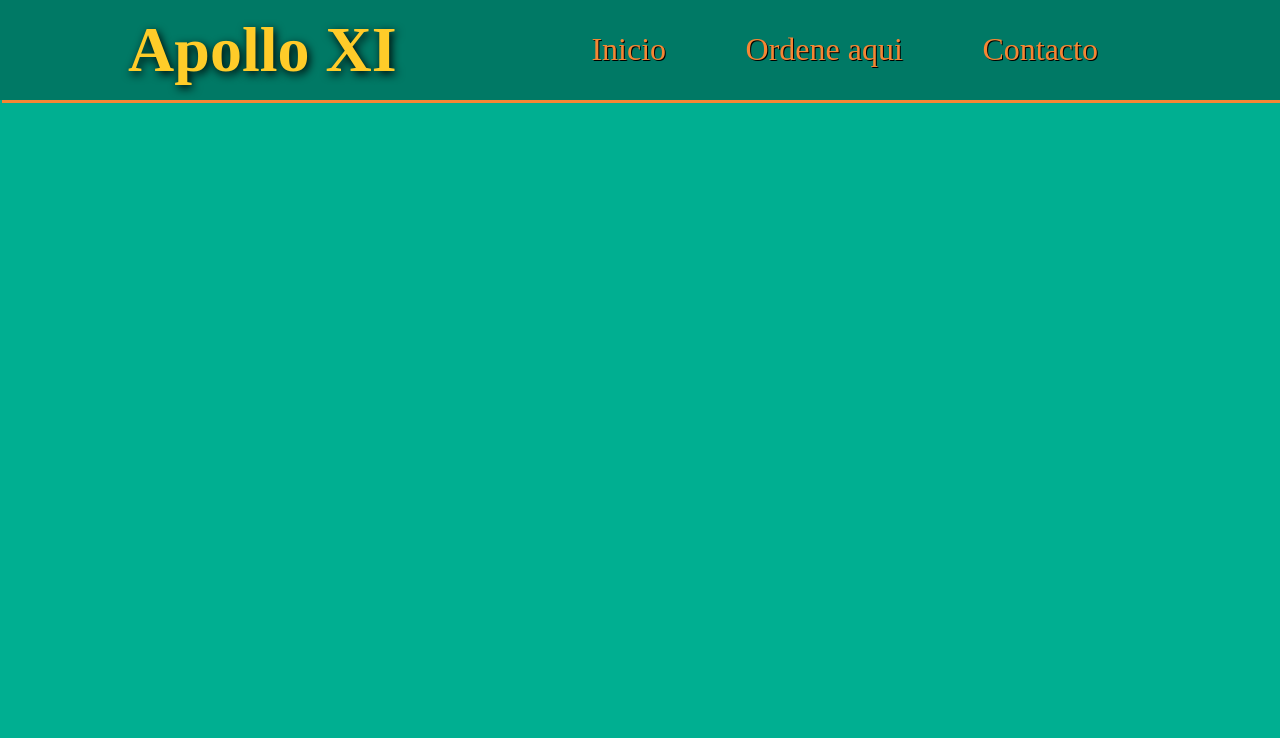
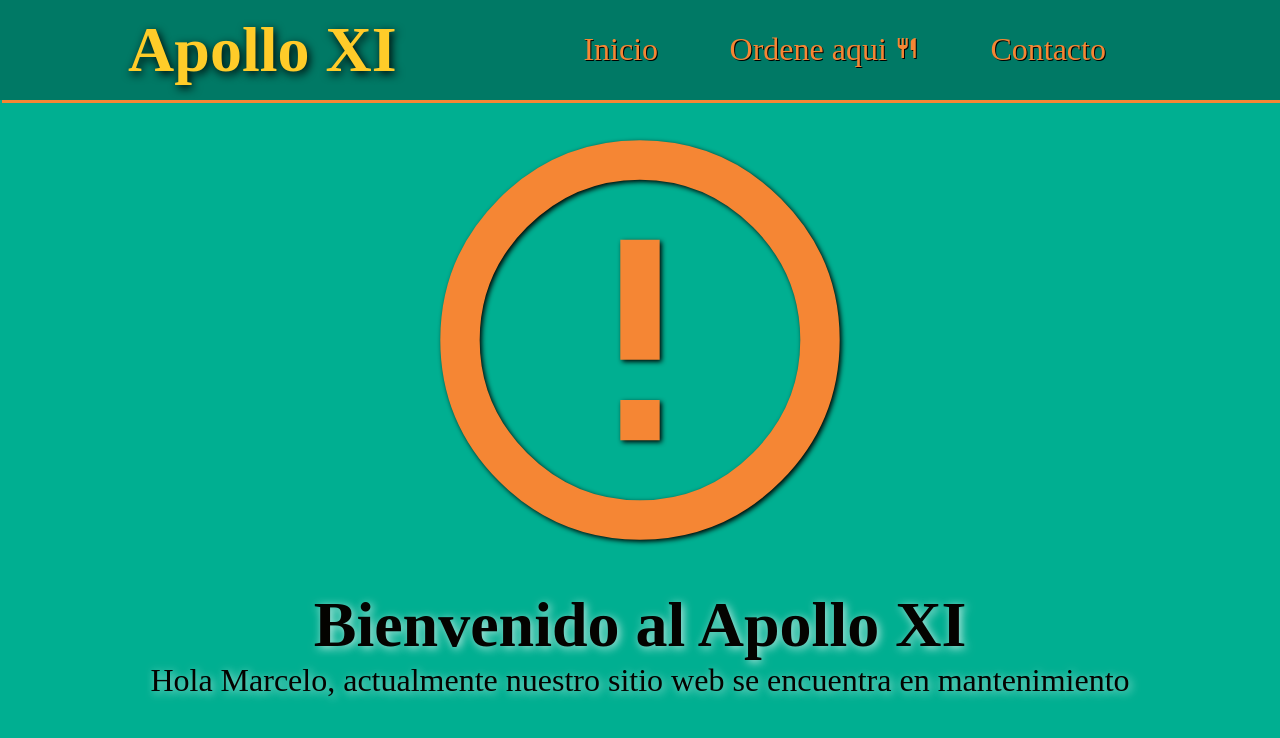
Before and after one commit to Joaquinmerida/REACT, a React (Create React App) app in the folder apolo/: page / in a window 1280 px wide. Shown: the top 738 px of the page. Built offline with nearby package versions, Linux system fonts and the light colour scheme.

Commit message:
tercer entrega

```diff
--- a/apolo/public/index.html
+++ b/apolo/public/index.html
@@ -11,6 +11,8 @@
     />
     <link rel="apple-touch-icon" href="%PUBLIC_URL%/logo192.png" />
     <link rel="manifest" href="%PUBLIC_URL%/manifest.json" />
+    <link href="https://fonts.googleapis.com/icon?family=Material+Icons"
+      rel="stylesheet">
     <title>React App</title>
   </head>
   <body>
--- a/apolo/src/components/App.js
+++ b/apolo/src/components/App.js
@@ -1,11 +1,13 @@
 import React from "react";
 import Header from "./Header";
+import Main from "./Main";
 
 const App = () => {
 
     return(
         <>
             <Header/>
+            <Main/>
         </>
     )
 };
--- a/apolo/src/components/Header.js
+++ b/apolo/src/components/Header.js
@@ -7,7 +7,7 @@ const Header = () => {
                 <h1>Apollo XI</h1>
                 <div className="header__links">
                     <a href="./../../public/index.html">Inicio</a>
-                    <a href="./../../public/index.html">Ordene aqui</a>
+                    <a href="./../../public/index.html">Ordene aqui <span className= 'material-icons'>restaurant</span></a>
                     <a href="./../../public/index.html">Contacto</a>
                 </div>
             </div>
--- /dev/null
+++ b/apolo/src/components/Main.js
@@ -0,0 +1,18 @@
+import React from 'react'
+
+const Main = () => {
+
+    const persona = {
+        nombre : "Marcelo"
+    }
+
+  return (
+    <div className='main__texto'>
+        <span class="material-icons" id='error'> error_outline</span>
+        <h1>Bienvenido al Apollo XI</h1>
+        <p>Hola {persona.nombre}, actualmente nuestro sitio web se encuentra en mantenimiento</p>
+    </div>
+  )
+}
+
+export default Main
--- a/apolo/src/components/estilos.css
+++ b/apolo/src/components/estilos.css
@@ -2,6 +2,11 @@
     margin: 0;
     padding: 0;
     border-collapse: collapse;
+}
+
+#root{
+    display: flex;
+    flex-direction: column;
 }
 
 body{
@@ -47,3 +52,18 @@ box-shadow: 2px 3px  #F58634;
     scale: 1.2;
     text-shadow: 2px 2px 5px rgb(116, 2, 2);
 }
+
+.main__texto {
+    margin: auto;
+    color: #040300;
+    text-shadow: 2px 2px 10px #ffffffbd;
+    text-align: center;
+    font-size: 2rem;
+}
+
+#error{
+    font-size: 30rem;
+    color: #F58634;
+    text-shadow: 2px 2px 5px #000000;
+
+}
```
